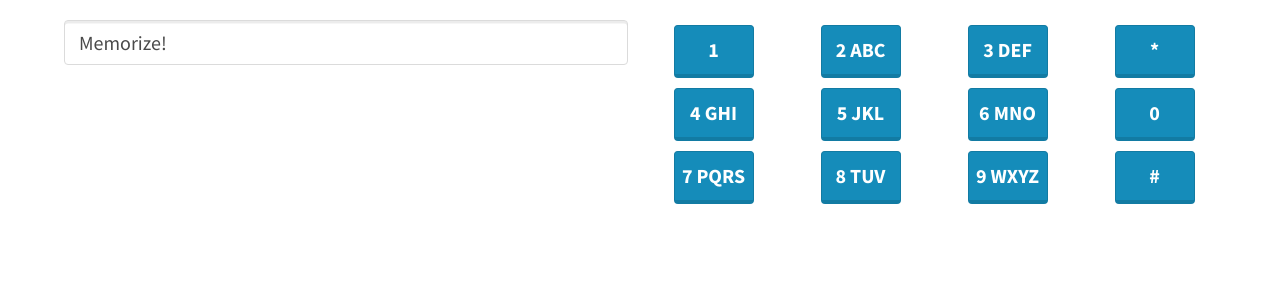
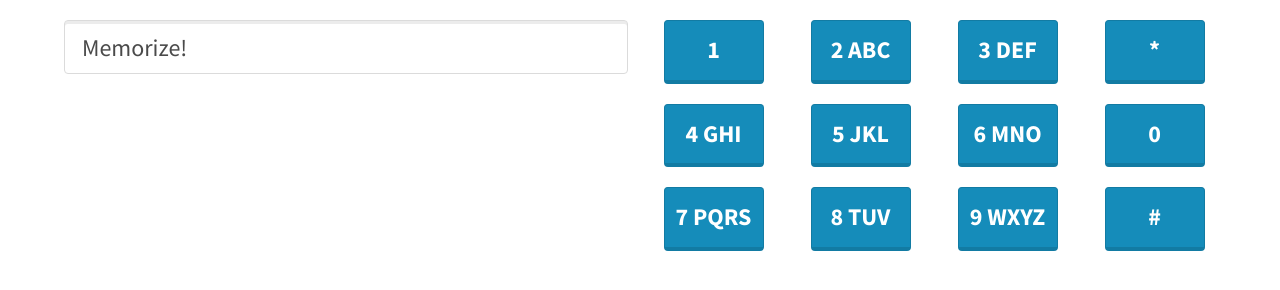
Before and after one commit to seraficaj/DialpadDanceGame, a plain HTML site: page index.html in a window 1280 px wide. Shown: the part 184-474 px from the top of the page. Drawn offline with Linux system fonts and the light colour scheme.

Commit message:
change sizes to large

```diff
--- a/index.html
+++ b/index.html
@@ -33,75 +33,75 @@
     <div class="columns">
       <div class="column is-half">
         <h2 class="title is-2 has-text-centered">Memorize!</h2>
-        <input class="input is-medium" type="text" value="Memorize!" />
+        <input class="input is-large" type="text" value="Memorize!" />
       </div>
       <div class="column is-half">
         <h2 class="title is-2 has-text-centered">Keypad</h2>
         <div class="columns is-mobile">
           <div class="column is-one-quarter has-text-centered">
             <div>
-              <button id="keyOne" class="button is-medium is-primary is-custom-width">
+              <button id="keyOne" class="button is-large is-primary is-custom-width">
                 1
               </button>
             </div>
             <div>
-              <button id="keyFour" class="button is-medium is-primary is-custom-width">
+              <button id="keyFour" class="button is-large is-primary is-custom-width">
                 4 ghi
               </button>
             </div>
             <div>
-              <button id="keySeven" class="button is-medium is-primary is-custom-width">
+              <button id="keySeven" class="button is-large is-primary is-custom-width">
                 7 pqrs
               </button>
             </div>
           </div>
           <div class="column is-one-quarter has-text-centered">
             <div>
-              <button id="keyTwo" class="button is-medium is-primary is-custom-width">
+              <button id="keyTwo" class="button is-large is-primary is-custom-width">
                 2 abc
               </button>
             </div>
             <div>
-              <button id="keyFive" class="button is-medium is-primary is-custom-width">
+              <button id="keyFive" class="button is-large is-primary is-custom-width">
                 5 jkl
               </button>
             </div>
             <div>
-              <button id="keyEight" class="button is-medium is-primary is-custom-width">
+              <button id="keyEight" class="button is-large is-primary is-custom-width">
                 8 tuv
               </button>
             </div>
           </div>
           <div class="column is-one-quarter has-text-centered">
             <div>
-              <button id="keyThree" class="button is-medium is-primary is-custom-width">
+              <button id="keyThree" class="button is-large is-primary is-custom-width">
                 3 def
               </button>
             </div>
             <div>
-              <button id="keySix" class="button is-medium is-primary is-custom-width">
+              <button id="keySix" class="button is-large is-primary is-custom-width">
                 6 mno
               </button>
             </div>
             <div>
-              <button id="keyNine" class="button is-medium is-primary is-custom-width">
+              <button id="keyNine" class="button is-large is-primary is-custom-width">
                 9 wxyz
               </button>
             </div>
           </div>
           <div class="column is-one-quarter has-text-centered">
             <div>
-              <button id="keyStar" class="button is-medium is-primary is-custom-width">
+              <button id="keyStar" class="button is-large is-primary is-custom-width">
                 *
               </button>
             </div>
             <div>
-              <button id="keyZero" class="button is-medium is-primary is-custom-width">
+              <button id="keyZero" class="button is-large is-primary is-custom-width">
                 0
               </button>
             </div>
             <div>
-              <button id="keyPound" class="button is-medium is-primary is-custom-width">
+              <button id="keyPound" class="button is-large is-primary is-custom-width">
                 #
               </button>
             </div>
--- a/styles.css
+++ b/styles.css
@@ -11,8 +11,8 @@ body {
 }
 
 .is-custom-width {
-    width: 80px;
-    margin: 5px 0;
+    width: 100px;
+    margin: 0 0 20px 0;
 }
 
 #keypad {
```
